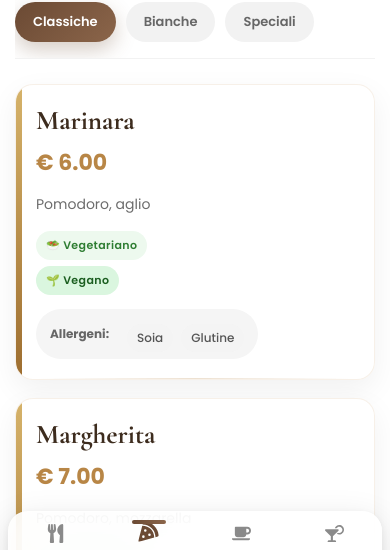
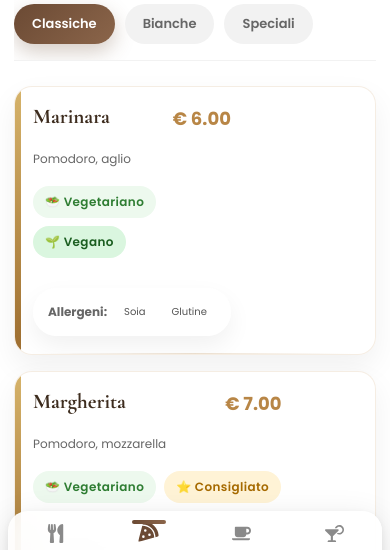
Before and after one commit to ReviewBoostAI/terrazza-amalfi-menu, a React (Vite) app: page /pizza in a window 390 px wide. Shown: the part 253-803 px from the top of the page. Built offline with nearby package versions, Linux system fonts and the light colour scheme.

Commit message:
Aggiunta immagini piatti e nuovo layout menu

```diff
--- a/src/components/MenuItem.css
+++ b/src/components/MenuItem.css
@@ -3,35 +3,75 @@
 =========================================================== */
 
 .menu-item{
+
     position:relative;
-    background:rgba(255,255,255,.92);
+
+    background:rgba(255,255,255,.96);
+
+    border-radius:24px;
+
+    border:1px solid rgba(184,134,70,.15);
+
     backdrop-filter:blur(14px);
-    border-radius:22px;
-    padding:24px;
-    margin-bottom:18px;
-    border:1px solid rgba(184,134,70,.12);
-    box-shadow:0 10px 30px rgba(0,0,0,.06);
-    transition:all .35s ease;
+
+    box-shadow:0 12px 30px rgba(0,0,0,.06);
+
+    padding:28px;
+
     overflow:hidden;
+
+    transition:.35s ease;
+
 }
 
 .menu-item:hover{
+
     transform:translateY(-4px);
-    box-shadow:0 20px 45px rgba(0,0,0,.10);
+
+    box-shadow:0 18px 40px rgba(0,0,0,.10);
+
 }
 
 .menu-item::before{
+
     content:"";
+
     position:absolute;
+
+    left:0;
+
     top:0;
-    left:0;
+
     width:6px;
+
     height:100%;
+
     background:linear-gradient(
         to bottom,
         #d6b36a,
         #9d6d2f
     );
+
+}
+
+/* ===========================================================
+   LAYOUT
+=========================================================== */
+
+.menu-content{
+
+    display:grid;
+
+    grid-template-columns:1fr 260px;
+
+    align-items:center;
+
+    min-height:230px;
+
+    position:relative;
+
+    gap:10px;
+
 }
 
 /* ===========================================================
@@ -39,50 +79,18 @@
 =========================================================== */
 
 .menu-info{
+
     display:flex;
+
     flex-direction:column;
-    gap:14px;
 
-    padding-right:210px;
+    justify-content:flex-start;
 
-    position:relative;
+    gap:18px;
+
     z-index:5;
-}
-/* ===========================================================
-   DISH IMAGE
-=========================================================== */
 
-.menu-dish-image{
-
-    position:absolute;
-
-    right:-35px;
-
-    top:50%;
-
-    transform:translateY(-50%);
-
-    width:220px;
-
-    max-width:none;
-
-    height:auto;
-
-    object-fit:contain;
-
-    z-index:2;
-
-    pointer-events:none;
-
-    user-select:none;
-
-    filter:drop-shadow(0 20px 30px rgba(0,0,0,.18));
-
-}
-
-.menu-item:hover .menu-dish-image{
-
-    transform:translateY(-50%) scale(1.05);
+    padding-right:10px;
 
 }
 
@@ -91,156 +99,349 @@
 =========================================================== */
 
 .menu-title{
+
     display:flex;
+
     justify-content:space-between;
+
     align-items:flex-start;
-    gap:18px;
+
+    gap:20px;
+
 }
 
 .menu-title h3{
+
     font-family:"Cormorant Garamond",serif;
-    font-size:31px;
+
+    font-size:34px;
+
+    line-height:1.1;
+
+    color:#3d2c1e;
+
     font-weight:700;
-    color:#3d2c1e;
-    line-height:1.15;
+
 }
 
 .menu-price{
-    font-size:26px;
+
+    font-size:28px;
+
     font-weight:700;
+
     color:#b88646;
+
     white-space:nowrap;
+
 }
 
-/* ===========================================================
-   DESCRIPTION
-=========================================================== */
+.menu-description{
 
-.menu-description{
-    color:#6d6d6d;
     font-size:15px;
-    line-height:1.7;
+
+    color:#666;
+
+    line-height:1.6;
+
 }
-
-/* ===========================================================
-   FOOTER
-=========================================================== */
-
-.menu-footer{
-    display:flex;
-    flex-wrap:wrap;
-    gap:8px;
-}
-
 /* ===========================================================
    BADGES
 =========================================================== */
 
+.menu-footer{
+
+    display:flex;
+
+    flex-wrap:wrap;
+
+    gap:8px;
+
+}
+
 .badge{
+
     display:inline-flex;
+
     align-items:center;
+
     justify-content:center;
+
     padding:7px 12px;
-    border-radius:40px;
+
+    border-radius:999px;
+
     font-size:12px;
+
     font-weight:600;
+
     letter-spacing:.4px;
+
 }
 
 .badge.veg{
+
     background:#edf9ee;
+
     color:#2e7d32;
+
 }
 
 .badge.vegan{
+
     background:#daf6df;
+
     color:#1b5e20;
+
 }
 
 .badge.spicy{
+
     background:#ffe8e6;
+
     color:#d32f2f;
+
 }
 
 .badge.featured{
+
     background:#fff3d6;
+
     color:#a66a00;
+
 }
 
 /* ===========================================================
-   ALLERGENS
+   ALLERGENI
 =========================================================== */
 
 .menu-allergens{
-    display:inline-flex;
+
+    margin-top:12px;
+
+    display:flex;
+
     align-items:center;
+
+    gap:10px;
+
+    flex-wrap:wrap;
+
+    padding:12px 16px;
+
+    border-radius:999px;
+
+    background:rgba(255,255,255,.55);
+
+    backdrop-filter:blur(18px);
+
+    -webkit-backdrop-filter:blur(18px);
+
+    border:1px solid rgba(255,255,255,.8);
+
+    box-shadow:0 10px 25px rgba(0,0,0,.06);
+
     width:max-content;
-    padding:7px 14px;
-    border-radius:30px;
-    background:#f5f5f5;
-    color:#666;
-    font-size:12px;
-    font-weight:500;
+
 }
 
+.menu-allergens strong{
+
+    color:#666;
+
+    font-size:12px;
+
+}
+
+.allergen-list{
+
+    display:flex;
+
+    gap:8px;
+
+    list-style:none;
+
+    margin:0;
+
+    padding:0;
+
+    flex-wrap:wrap;
+
+}
+
+.allergen-list li{
+
+    background:rgba(255,255,255,.7);
+
+    border:1px solid rgba(255,255,255,.9);
+
+    padding:5px 10px;
+
+    border-radius:999px;
+
+    font-size:11px;
+
+    color:#555;
+
+}
+
+/* ===========================================================
+   IMMAGINE
+=========================================================== */
+
+.menu-image{
+
+    position:relative;
+
+    display:flex;
+
+    justify-content:flex-end;
+
+    align-items:flex-end;
+
+    height:100%;
+
+}
+
+.menu-dish-image{
+
+    width:260px;
+
+    height:260px;
+
+    object-fit:contain;
+
+    transform:translate(40px,25px);
+
+    filter:drop-shadow(0 18px 30px rgba(0,0,0,.18));
+
+    transition:.35s ease;
+
+    pointer-events:none;
+
+    user-select:none;
+
+}
+
+.menu-item:hover .menu-dish-image{
+
+    transform:translate(40px,25px) scale(1.05);
+
+}
 /* ===========================================================
    DIVIDER
 =========================================================== */
 
 .menu-item::after{
+
     content:"";
+
     position:absolute;
-    left:22px;
-    right:22px;
+
+    left:24px;
+
+    right:24px;
+
     bottom:0;
+
     height:1px;
+
     background:linear-gradient(
         to right,
         transparent,
         rgba(184,134,70,.25),
         transparent
     );
+
 }
 
 /* ===========================================================
    RESPONSIVE
 =========================================================== */
 
+@media(max-width:900px){
+
+    .menu-content{
+
+        grid-template-columns:1fr 180px;
+
+        min-height:180px;
+
+    }
+
+    .menu-title h3{
+
+        font-size:28px;
+
+    }
+
+    .menu-price{
+
+        font-size:22px;
+
+    }
+
+    .menu-description{
+
+        font-size:14px;
+
+    }
+
+    .menu-dish-image{
+
+        width:180px;
+
+        height:180px;
+
+        transform:translate(25px,18px);
+
+    }
+
+}
+
 @media(max-width:768px){
 
     .menu-item{
-        padding:20px;
+
+        padding:18px;
+
         border-radius:18px;
+
+    }
+
+    .menu-content{
+
+        grid-template-columns:1fr 140px;
+
+        min-height:150px;
+
+        gap:0;
+
     }
 
     .menu-title{
-        flex-direction:column;
-        gap:10px;
+
+        gap:8px;
+
     }
 
     .menu-title h3{
-        font-size:27px;
+
+        font-size:24px;
+
     }
 
     .menu-price{
-        font-size:22px;
+
+        font-size:20px;
+
     }
 
     .menu-description{
-        font-size:14px;
-    }
 
-    .menu-footer{
-        gap:6px;
-    }
+        font-size:13px;
 
-    .badge{
-        font-size:11px;
-        padding:6px 10px;
-    }
-    .menu-info{
-
-    padding-right:145px;
+        line-height:1.5;
 
     }
 
@@ -248,41 +449,66 @@
 
         width:150px;
 
-    right:-20px;
+        height:150px;
+
+        transform:translate(20px,15px);
 
     }
 
-}
-/* ===========================================================
-   ALLERGEN LIST
-=========================================================== */
+    .menu-allergens{
 
-.allergen-list{
-
-    margin:8px 0 0;
-
-    padding-left:18px;
-
-    display:flex;
-
-    flex-wrap:wrap;
+        padding:10px 14px;
 
         gap:8px;
-
-    list-style:none;
 
     }
 
     .allergen-list li{
 
-    background:#f4f4f4;
+        font-size:10px;
 
-    padding:5px 10px;
+        padding:4px 8px;
 
-    border-radius:20px;
+    }
+
+}
+
+@media(max-width:480px){
+
+    .menu-content{
+
+        grid-template-columns:1fr 120px;
+
+        min-height:135px;
+
+    }
+
+    .menu-title h3{
+
+        font-size:21px;
+
+    }
+
+    .menu-price{
+
+        font-size:18px;
+
+    }
+
+    .menu-description{
 
         font-size:12px;
 
-    color:#555;
+    }
+
+    .menu-dish-image{
+
+        width:125px;
+
+        height:125px;
+
+        transform:translate(18px,10px);
 
     }
+
+}
--- a/src/components/MenuItem.jsx
+++ b/src/components/MenuItem.jsx
@@ -2,7 +2,6 @@ import "./MenuItem.css";
 import { motion } from "framer-motion";
 
 import { useLanguage } from "../context/LanguageContext";
-
 import allergens from "../data/allergenes.json";
 
 export default function MenuItem({ item }) {
@@ -15,54 +14,28 @@ export default function MenuItem({ item }) {
   return (
 
     <motion.article
-
       className="menu-item"
-
-      initial={{
-        opacity: 0,
-        y: 15
-      }}
-
-      animate={{
-        opacity: 1,
-        y: 0
-      }}
-
-      whileHover={{
-        y: -3
-      }}
-
-      transition={{
-        duration: .35
-      }}
-
+      initial={{ opacity: 0, y: 15 }}
+      animate={{ opacity: 1, y: 0 }}
+      whileHover={{ y: -3 }}
+      transition={{ duration: .35 }}
     >
 
-      {/* Immagine del piatto */}
-      {item.image && (
-        <img
-          src={item.image}
-          alt={item.name?.[language] || item.name?.it}
-          className="menu-dish-image"
-        />
-      )}
+      <div className="menu-content">
 
+        {/* COLONNA SINISTRA */}
         <div className="menu-info">
 
           <div className="menu-title">
 
             <h3>
-
               {item.name?.[language] || item.name?.it}
-
             </h3>
 
             <span className="menu-price">
-
               {item.price != null
                 ? `€ ${Number(item.price).toFixed(2)}`
                 : t.labels.priceOnRequest}
-
             </span>
 
           </div>
@@ -70,9 +43,7 @@ export default function MenuItem({ item }) {
           {item.description?.[language] && (
 
             <p className="menu-description">
-
               {item.description[language]}
-
             </p>
 
           )}
@@ -80,43 +51,27 @@ export default function MenuItem({ item }) {
           <div className="menu-footer">
 
             {item.vegetarian && (
-
               <span className="badge veg">
-
                 🥗 {t.badges.vegetarian}
-
               </span>
-
             )}
 
             {item.vegan && (
-
               <span className="badge vegan">
-
                 🌱 {t.badges.vegan}
-
               </span>
-
             )}
 
             {item.spicy && (
-
               <span className="badge spicy">
-
                 🌶 {t.badges.spicy}
-
               </span>
-
             )}
 
             {item.featured && (
-
               <span className="badge featured">
-
                 ⭐ {t.badges.featured}
-
               </span>
-
             )}
 
           </div>
@@ -126,9 +81,7 @@ export default function MenuItem({ item }) {
             <div className="menu-allergens">
 
               <strong>
-
                 {t.labels.allergens}:
-
               </strong>
 
               <ul className="allergen-list">
@@ -136,9 +89,7 @@ export default function MenuItem({ item }) {
                 {allergenNames.map((name, index) => (
 
                   <li key={index}>
-
                     {name}
-
                   </li>
 
                 ))}
@@ -151,6 +102,23 @@ export default function MenuItem({ item }) {
 
         </div>
 
+        {/* COLONNA DESTRA */}
+        {item.image && (
+
+          <div className="menu-image">
+
+            <img
+              src={item.image}
+              alt={item.name?.[language] || item.name?.it}
+              className="menu-dish-image"
+            />
+
+          </div>
+
+        )}
+
+      </div>
+
     </motion.article>
 
   );
--- a/src/pages/Restaurant.css
+++ b/src/pages/Restaurant.css
@@ -6,14 +6,13 @@
 
 }
 
-
 /* ===========================
 HEADER
 =========================== */
 
 .restaurant-content{
 
-    max-width:1200px;
+    max-width:1280px;
 
     margin:auto;
 
@@ -25,14 +24,13 @@ HEADER
 
     border-top-right-radius:35px;
 
-    padding:35px 22px 60px;
+    padding:30px 26px 80px;
 
     position:relative;
 
     z-index:2;
 
 }
-
 
 /* ===========================
 TABS
@@ -102,7 +100,6 @@ TABS
 
 }
 
-
 /* ===========================
 LISTA
 =========================== */
@@ -113,8 +110,9 @@ LISTA
 
     flex-direction:column;
 
+    gap:22px;
+
 }
-
 
 /* ===========================
 RESPONSIVE
@@ -124,19 +122,19 @@ RESPONSIVE
 
     .restaurant-content{
 
-        padding:25px 15px 50px;
+        padding:22px 14px 60px;
 
-        margin-top:-30px;
+        margin-top:-25px;
 
-        border-top-left-radius:25px;
+        border-top-left-radius:28px;
 
-        border-top-right-radius:25px;
+        border-top-right-radius:28px;
 
     }
 
     .tabs{
 
-        gap:8px;
+        gap:10px;
 
     }
 
@@ -148,4 +146,10 @@ RESPONSIVE
 
     }
 
+    .menu-list{
+
+        gap:16px;
+
+    }
+
 }
```
Lines whose indentation alone changed are shown as unchanged.
